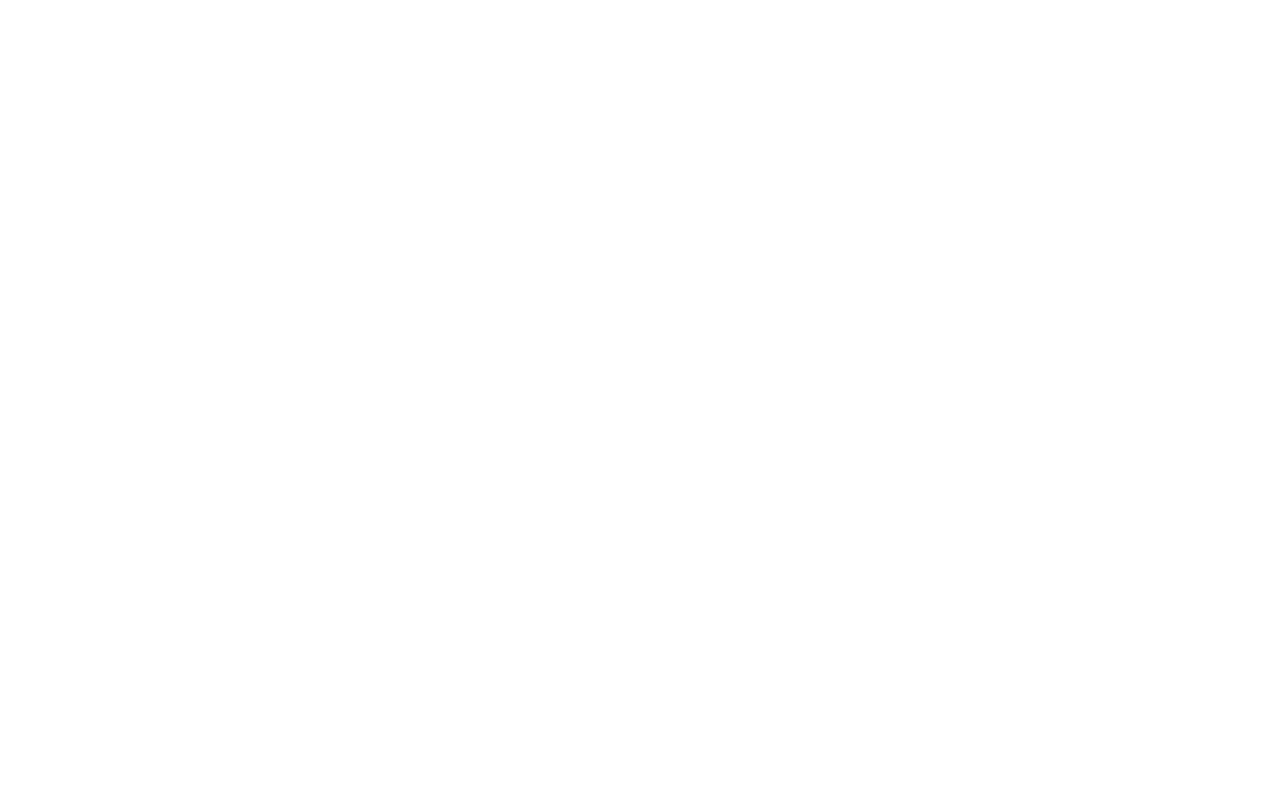
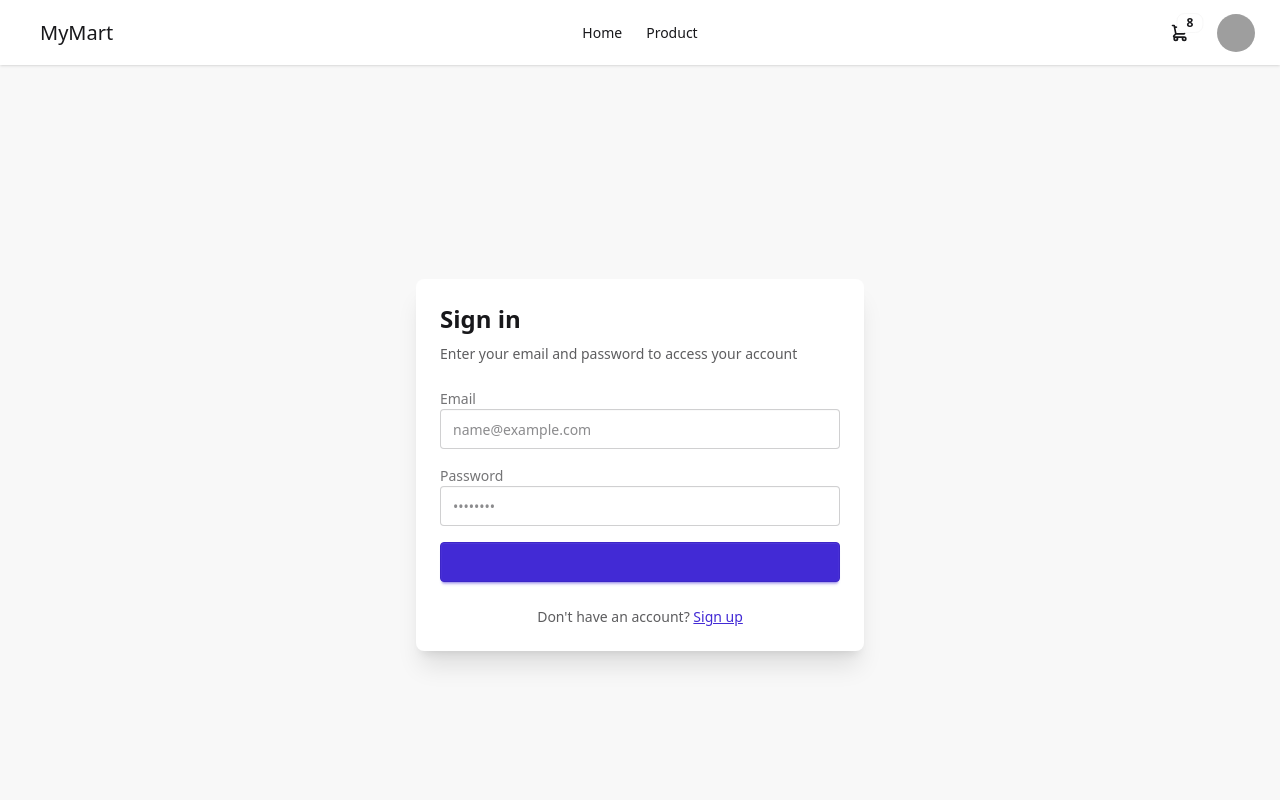
Before and after one commit to tasnim-rahmann/PhiMarT_FRONTEND, a React (Vite) app: page /login in a window 1280 px wide. Before the commit this address had no page. Shown: the top 800 px of the page. Built offline with nearby package versions, Linux system fonts and the light colour scheme; grey boxes are pictures that could not be loaded.

Commit message:
login from design

```diff
--- a/src/components/shop/ShopPage.jsx
+++ b/src/components/shop/ShopPage.jsx
@@ -1,9 +1,9 @@
 import { useState } from "react";
 import ProductList from "./ProductList";
 import Pagination from "./Pagination";
-import useFetchProduct from "../hooks/useFetchProduct";
+import useFetchProduct from "../../hooks/useFetchProduct";
 import FilterSection from "./FilterSection";
-import useFetchCategories from "../hooks/useFetchCategories";
+import useFetchCategories from "../../hooks/useFetchCategories";
 
 const ShopPage = () => {
     const [currentPage, setCurrentPage] = useState(1);
--- /dev/null
+++ b/src/context/AuthContext.jsx
@@ -0,0 +1,17 @@
+import { createContext } from "react";
+import useAuth from "../hooks/useAuth";
+
+const AuthContext = createContext();
+
+export const AuthProvider = ({ children }) => {
+    const allContext = useAuth();
+
+    return (
+        <AuthContext.Provider value={ allContext }>
+            {children}
+        </AuthContext.Provider>
+    );
+};
+
+
+export default AuthContext;
--- /dev/null
+++ b/src/hooks/useAuth.js
@@ -0,0 +1,22 @@
+import { useState } from "react";
+import apiClient from "../services/api-client";
+
+const useAuth = () => {
+    const [user, setUser] = useState(null);
+    const getToken = () => {
+        const token = localStorage.getItem("authTokens");
+        return token ? JSON.parse(token) : null;
+    };
+    const [authTokens, setAuthTokens] = useState(getToken());
+
+    const loginUser = async (email, password) => {
+        const response = await apiClient.post("auth/jwt/create/", {
+            email,
+            password,
+        });
+        console.log(response.data);
+    };
+    return {user, loginUser};
+};
+
+export default useAuth;
--- /dev/null
+++ b/src/hooks/useAuthContext.js
@@ -0,0 +1,8 @@
+import { useContext } from "react"
+import AuthContext from "../context/AuthContext"
+
+const useAuthContext = () => {
+    return useContext(AuthContext);
+}
+
+export default useAuthContext;
--- a/src/components/hooks/useFetchCategories.js
+++ b/src/hooks/useFetchCategories.js
@@ -1,5 +1,5 @@
 import { useEffect, useState } from "react"
-import apiClient from "../../services/api-client";
+import apiClient from "../services/api-client";
 
 const useFetchCategories = () => {
     const [categories, setCategories] = useState([]);
--- a/src/components/hooks/useFetchProduct.js
+++ b/src/hooks/useFetchProduct.js
@@ -1,5 +1,5 @@
 import { useEffect, useState } from "react";
-import apiClient from "../../services/api-client";
+import apiClient from "../services/api-client";
 
 const useFetchProduct = (
   currentPage,
--- a/src/main.jsx
+++ b/src/main.jsx
@@ -3,11 +3,14 @@
 import { BrowserRouter } from "react-router";
 import './index.css'
 import AppRoutes from './routes/AppRoutes.jsx';
+import { AuthProvider } from './context/AuthContext.jsx';
 
 createRoot(document.getElementById('root')).render(
   <StrictMode>
-    <BrowserRouter>
-      <AppRoutes />
-    </BrowserRouter>
+    <AuthProvider>
+      <BrowserRouter>
+        <AppRoutes />
+      </BrowserRouter>
+    </AuthProvider>
   </StrictMode>,
 )
--- /dev/null
+++ b/src/pages/Login.jsx
@@ -0,0 +1,58 @@
+import { Link } from "react-router";
+
+const Login = () => {
+    // const { loginUser } = useContext(AuthContext);
+    return (
+        <div>
+            <div className="flex min-h-screen items-center justify-center px-4 py-12 bg-base-200">
+                <div className="card w-full max-w-md bg-base-100 shadow-xl">
+                    <div className="card-body">
+                        <h2 className="card-title text-2xl font-bold">Sign in</h2>
+                        <p className="text-base-content/70">
+                            Enter your email and password to access your account
+                        </p>
+
+                        <form className="space-y-4 mt-4">
+                            <div className="form-control">
+                                <label className="label" htmlFor="email">
+                                    <span className="label-text">Email</span>
+                                </label>
+                                <input
+                                    id="email"
+                                    type="email"
+                                    placeholder="name@example.com"
+                                    className="input input-bordered w-full"
+                                />
+                            </div>
+
+                            <div className="form-control">
+                                <label className="label" htmlFor="password">
+                                    <span className="label-text">Password</span>
+                                </label>
+                                <input
+                                    id="password"
+                                    type="password"
+                                    placeholder="••••••••"
+                                    className="input input-bordered w-full"
+                                />
+                            </div>
+
+                            <button type="submit" className="btn btn-primary w-full"></button>
+                        </form>
+
+                        <div className="text-center mt-4">
+                            <p className="text-base-content/70">
+                                Don&apos;t have an account?{" "}
+                                <Link to="/register" className="link link-primary">
+                                    Sign up
+                                </Link>
+                            </p>
+                        </div>
+                    </div>
+                </div>
+            </div>
+        </div>
+    );
+};
+
+export default Login;
--- a/src/routes/AppRoutes.jsx
+++ b/src/routes/AppRoutes.jsx
@@ -3,6 +3,7 @@
 import MainLayout from "../layouts/MainLayout";
 import Home from "../pages/Home";
 import Shop from "../pages/Shop";
+import Login from "../pages/Login";
 
 const AppRoutes = () => {
     return (
@@ -11,6 +12,7 @@
                 <Route path="" element = {<Home />} />
                 <Route path="about" element = {<About />}/>
                 <Route path="shop" element={<Shop />}/>
+                <Route path="login" element={<Login />}/>
             </Route>
         </Routes>
     );
```
